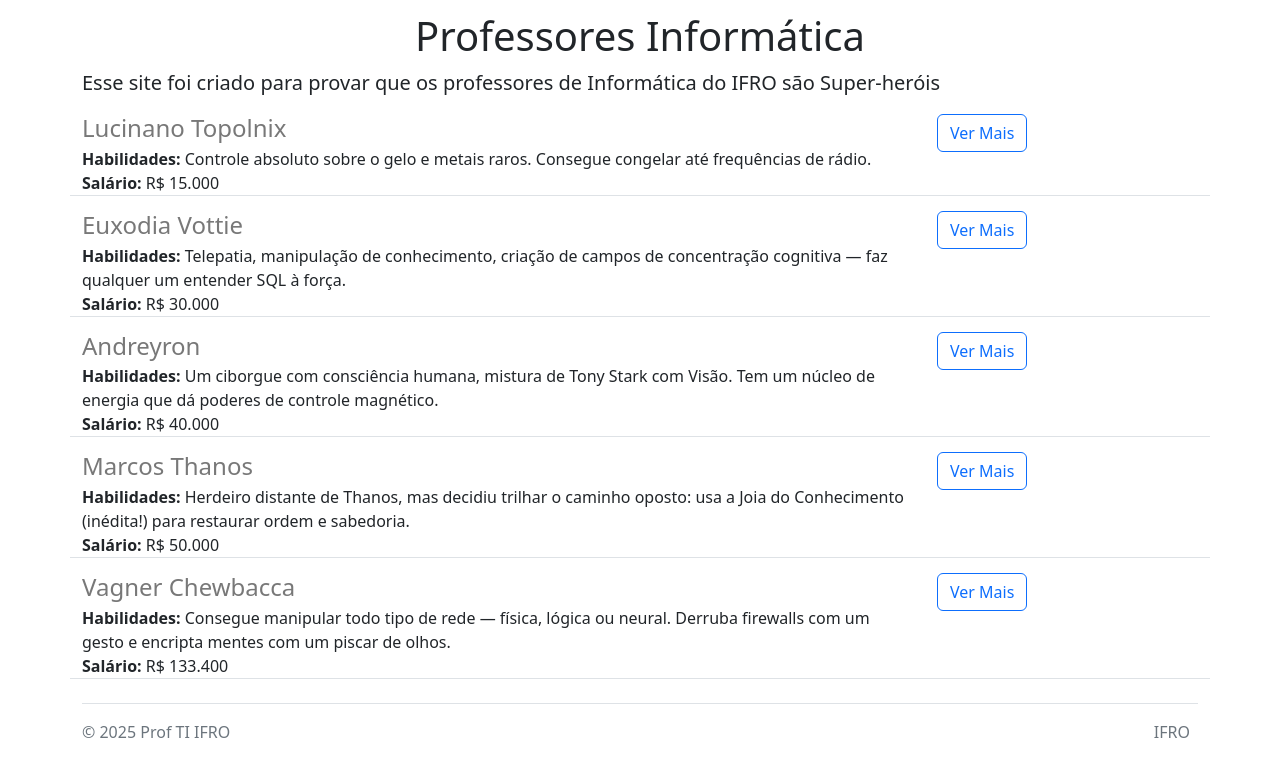
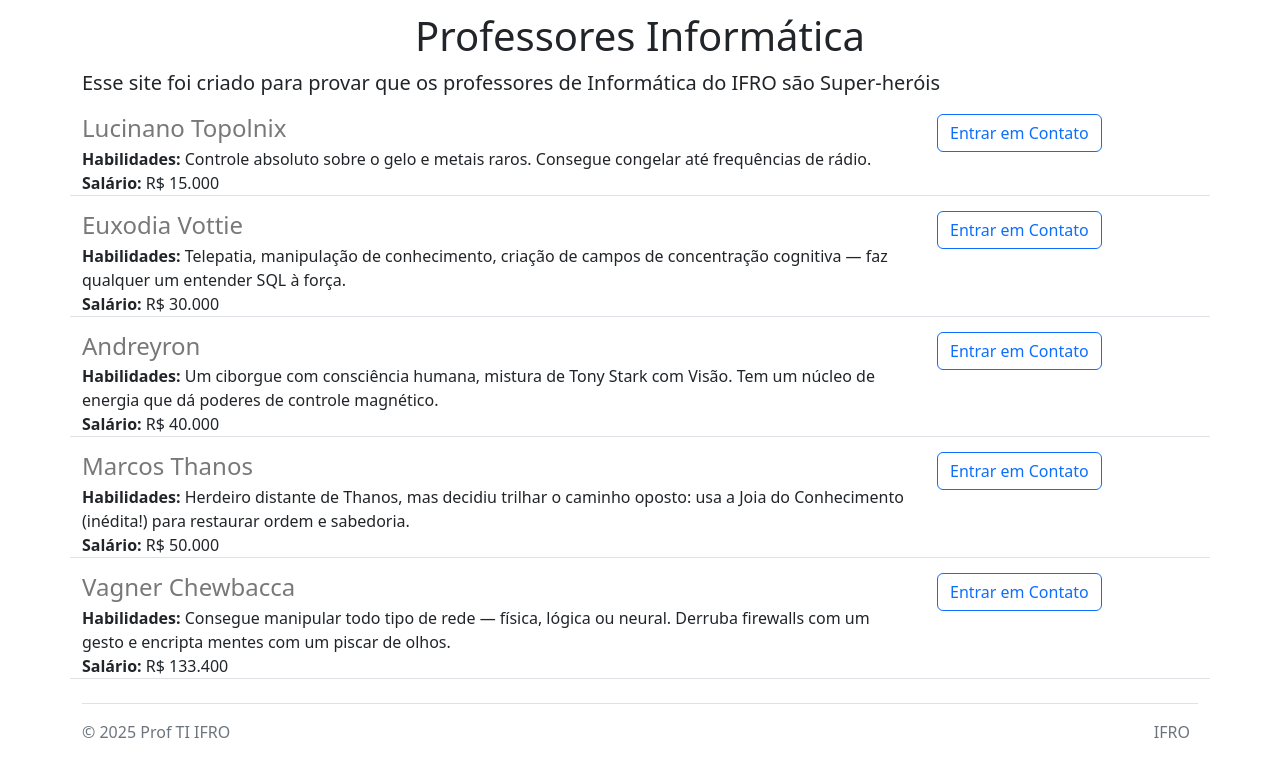
Before and after one commit to eudoxiamoura/prof_ti_ifro, a Flask app: page / in a window 1280 px wide. Shown: the part 56-840 px from the top of the page. Run offline with Flask 2, Linux system fonts and the light colour scheme.

Commit message:
Modificacao Email prof

```diff
--- a/templates/includes/prof_item.html
+++ b/templates/includes/prof_item.html
@@ -13,7 +13,7 @@
     </div>
   </div>
   <div class="col-3">
-      <a href="mailto:eudoxia@eudoxia.com?subject= Professor {{professor.nome}}" type="button" class="btn btn-outline-primary">Ver Mais</a>
+      <a href="mailto:eudoxia@eudoxia.com?subject= Professor {{professor.nome}}" type="button" class="btn btn-outline-primary">Entrar em Contato</a>
 
   </div>
 </div>
```
